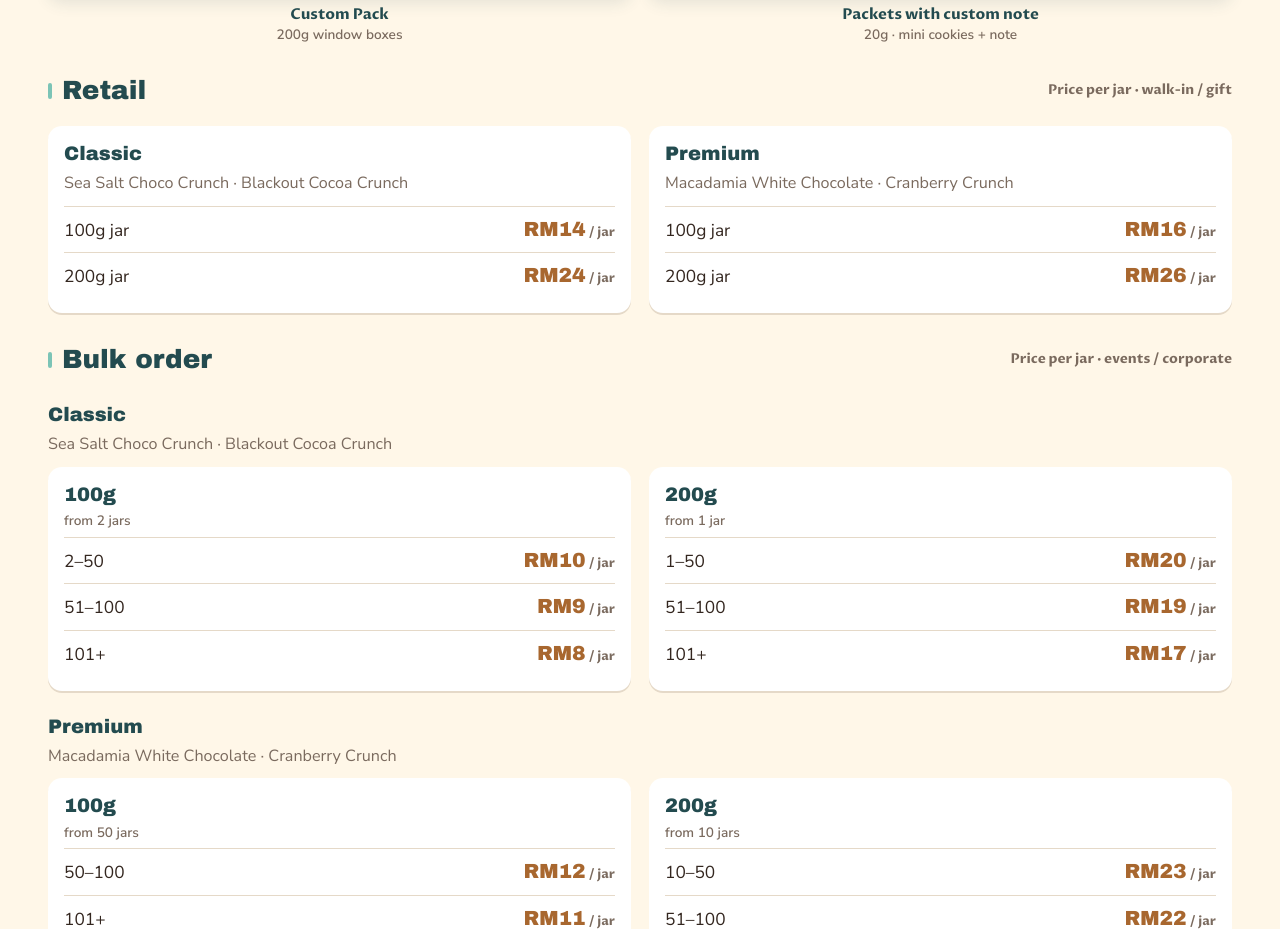
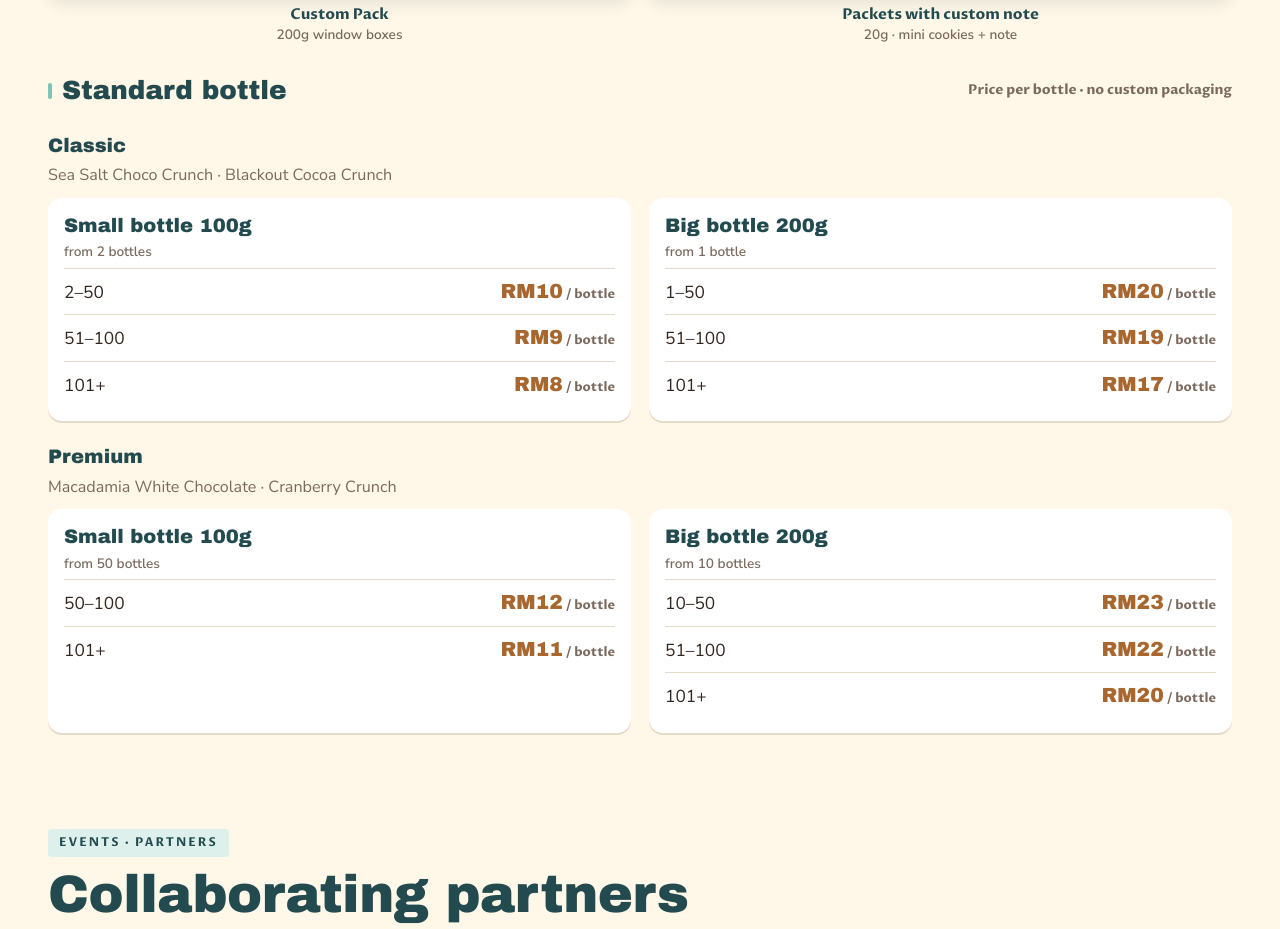
Before and after one commit to chriyenterl/noms-catalogue, a plain HTML site: page index.html in a window 1280 px wide. Shown: the part 3178-4107 px from the top of the page. Drawn offline with Linux system fonts and the light colour scheme.

Commit message:
Soft flavour names follow Noms menu; Crunchy: replace Retail with Standard bottle tiered pricing

```diff
--- a/index.html
+++ b/index.html
@@ -459,7 +459,7 @@ a.btn-wa,a.btn-wa span,a.header-wa,a.header-wa span,a.fab-wa{color:#fff !importa
 .sec-title .note .per{display:inline-block;background:var(--deep);color:#fff;font-family:'Arial Black',sans-serif;font-size:.78rem;letter-spacing:.02em;text-transform:uppercase;padding:5px 11px;border-radius:999px;margin-right:6px;vertical-align:middle}
 #soft .tier .rm::after,#crunchy .tier .rm::after{font-family:'Proza Libre',sans-serif;font-size:.62em;font-weight:700;color:var(--muted);margin-left:3px}
 #soft .tier .rm::after{content:"/ piece"}
-#crunchy .tier .rm::after{content:"/ jar"}
+#crunchy .tier .rm::after{content:"/ bottle"}
 @media (max-width:639px){ .sec-title .note .per{font-size:.68rem;padding:4px 9px} }
 .sec-title .note .per,.sec-title .note .per{background:none;color:var(--deep);padding:0;border-radius:0;font-size:.85rem;margin-right:6px}
 @media (max-width:639px){ .sec-title .note .per{font-size:.74rem;padding:0} }
@@ -548,9 +548,9 @@ a.btn-wa,a.btn-wa span,a.header-wa,a.header-wa span,a.fab-wa{color:#fff !importa
         <div class="lab">Classic</div>
         <div class="flavours">
           <div class="flav">Brown Butter Choc Chip <span class="sig">Signature</span></div>
-          <div class="flav">Double Choc</div>
-          <div class="flav">Red Velvet Cream Cheese</div>
-          <div class="flav">Cookies &amp; Cream Cheese</div>
+          <div class="flav">Double Chocolate</div>
+          <div class="flav">Red Velvet</div>
+          <div class="flav">Cookies &amp; Cream Cheesecake</div>
           <div class="flav">Matcha</div>
         </div>
       </div>
@@ -589,7 +589,7 @@ a.btn-wa,a.btn-wa span,a.header-wa,a.header-wa span,a.fab-wa{color:#fff !importa
 <section id="crunchy" aria-labelledby="crunchy-title">
   <div class="wrap">
     <div class="kicker">Crunchy Cookies</div>
-    <h2 class="h1" id="crunchy-title">Crunchy — Retail &amp; bulk</h2>
+    <h2 class="h1" id="crunchy-title">Crunchy — Standard bottle</h2>
     <p class="lead">Event and corporate gifting tiers. MOQs differ by weight.</p>
 
     <div class="pkg-grid crunchy-row1" style="margin-top:22px">
@@ -614,41 +614,21 @@ a.btn-wa,a.btn-wa span,a.header-wa,a.header-wa span,a.fab-wa{color:#fff !importa
 
     <div class="sec-title" style="margin-top:28px">
       <span class="bar"></span>
-      <h2>Retail</h2>
-      <span class="note">Price per jar · walk-in / gift</span>
-    </div>
-    <div class="moq-cols" id="crunchy-retail">
-      <div class="moq-card">
-        <h3>Classic</h3>
-        <div class="names" style="font-size:.95rem;color:var(--muted);margin:-2px 0 10px">Sea Salt Choco Crunch · Blackout Cocoa Crunch</div>
-        <div class="tier"><span class="qty">100g jar</span><span class="rm">RM14</span></div>
-        <div class="tier"><span class="qty">200g jar</span><span class="rm">RM24</span></div>
-      </div>
-      <div class="moq-card">
-        <h3>Premium</h3>
-        <div class="names" style="font-size:.95rem;color:var(--muted);margin:-2px 0 10px">Macadamia White Chocolate · Cranberry Crunch</div>
-        <div class="tier"><span class="qty">100g jar</span><span class="rm">RM16</span></div>
-        <div class="tier"><span class="qty">200g jar</span><span class="rm">RM26</span></div>
-      </div>
-    </div>
-
-    <div class="sec-title" style="margin-top:28px">
-      <span class="bar"></span>
-      <h2>Bulk order</h2>
-      <span class="note">Price per jar · events / corporate</span>
+      <h2>Standard bottle</h2>
+      <span class="note">Price per bottle · no custom packaging</span>
     </div>
     <div class="bulk-block">
       <h3>Classic</h3>
       <div class="names">Sea Salt Choco Crunch · Blackout Cocoa Crunch</div>
       <div class="tiers-grid">
         <div class="size-card">
-          <div class="sz">100g<small>from 2 jars</small></div>
+          <div class="sz">Small bottle 100g<small>from 2 bottles</small></div>
           <div class="tier"><span class="qty">2–50</span><span class="rm">RM10</span></div>
           <div class="tier"><span class="qty">51–100</span><span class="rm">RM9</span></div>
           <div class="tier"><span class="qty">101+</span><span class="rm">RM8</span></div>
         </div>
         <div class="size-card">
-          <div class="sz">200g<small>from 1 jar</small></div>
+          <div class="sz">Big bottle 200g<small>from 1 bottle</small></div>
           <div class="tier"><span class="qty">1–50</span><span class="rm">RM20</span></div>
           <div class="tier"><span class="qty">51–100</span><span class="rm">RM19</span></div>
           <div class="tier"><span class="qty">101+</span><span class="rm">RM17</span></div>
@@ -661,12 +641,12 @@ a.btn-wa,a.btn-wa span,a.header-wa,a.header-wa span,a.fab-wa{color:#fff !importa
       <div class="names">Macadamia White Chocolate · Cranberry Crunch</div>
       <div class="tiers-grid">
         <div class="size-card">
-          <div class="sz">100g<small>from 50 jars</small></div>
+          <div class="sz">Small bottle 100g<small>from 50 bottles</small></div>
           <div class="tier"><span class="qty">50–100</span><span class="rm">RM12</span></div>
           <div class="tier"><span class="qty">101+</span><span class="rm">RM11</span></div>
         </div>
         <div class="size-card">
-          <div class="sz">200g<small>from 10 jars</small></div>
+          <div class="sz">Big bottle 200g<small>from 10 bottles</small></div>
           <div class="tier"><span class="qty">10–50</span><span class="rm">RM23</span></div>
           <div class="tier"><span class="qty">51–100</span><span class="rm">RM22</span></div>
           <div class="tier"><span class="qty">101+</span><span class="rm">RM20</span></div>
```
